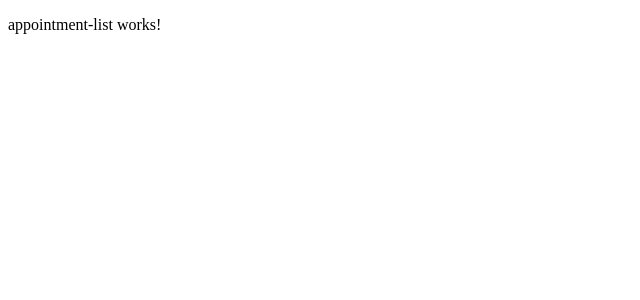
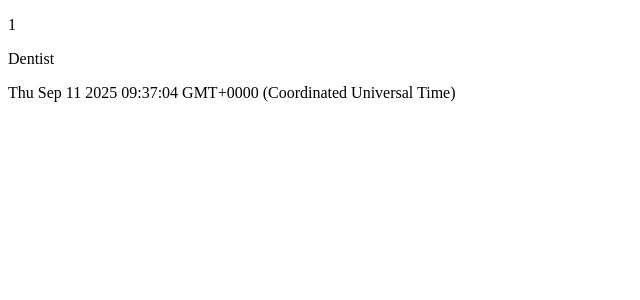
Before and after one commit to benshabbat/appiontment-app-angular, an Angular app in the folder appointment-app/: page / in a window 1280 px wide. Shown: the top 300 px of the page, without its empty margins (0-640 px from the left). Built offline with nearby package versions, Linux system fonts and the light colour scheme.

Commit message:
feat: update appointment list component to display appointment details

```diff
--- a/appointment-app/src/app/appointment-list/appointment-list.html
+++ b/appointment-app/src/app/appointment-list/appointment-list.html
@@ -1 +1,3 @@
-<p>appointment-list works!</p>
+<p>{{ appointment.id}}</p>
+<p>{{ appointment.title}}</p>
+<p>{{ appointment.date}}</p>
--- a/appointment-app/src/app/appointment-list/appointment-list.ts
+++ b/appointment-app/src/app/appointment-list/appointment-list.ts
@@ -1,4 +1,5 @@
 import { Component } from '@angular/core';
+import { Appointment } from '../models/appointment';
 
 @Component({
   selector: 'app-appointment-list',
@@ -7,5 +8,9 @@ import { Component } from '@angular/core';
   styleUrl: './appointment-list.css'
 })
 export class AppointmentList {
-
+  appointment:Appointment={
+    id:1,
+    title:'Dentist',
+    date:new Date(),
+  }
 }
```
